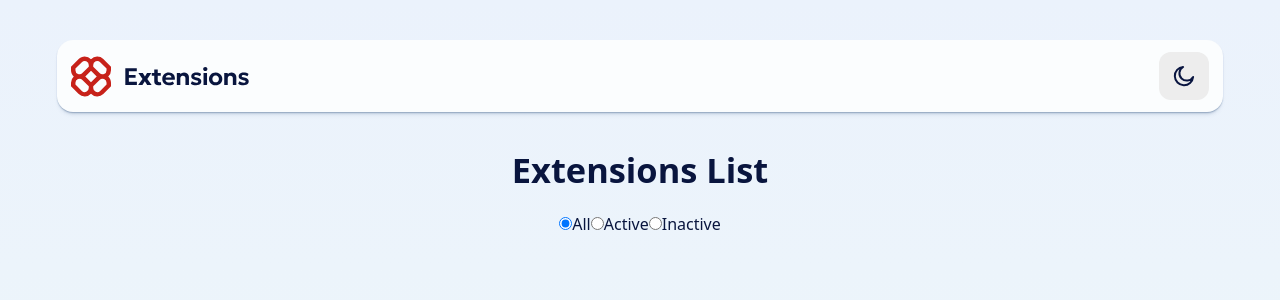
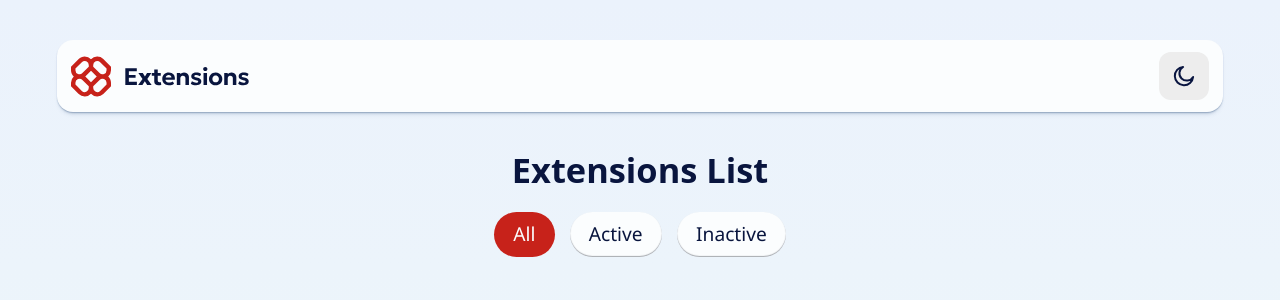
Before and after one commit to CodingWithJiro/frontend-mentor-browser-extension-manager, a React (Vite) app: page / in a window 1280 px wide. Shown: the top 300 px of the page. Built offline with nearby package versions, Linux system fonts and the light colour scheme.

Commit message:
feat(styles): add conditional styling to each buttons based on focus, hover, and active states in ExtensionsFilter

```diff
--- a/src/components/ExtensionsFilter.jsx
+++ b/src/components/ExtensionsFilter.jsx
@@ -2,25 +2,22 @@ const ExtensionsFilter = ({ filter, setFilter }) => {
   const FILTERS = ["all", "active", "inactive"];
 
   return (
-    <fieldset>
-      <legend className="sr-only">Filter extensions</legend>
-
+    <ul className="flex gap-3.75">
       {FILTERS.map((value) => {
         const capitalizedValue = value[0].toUpperCase() + value.slice(1);
         return (
-          <label key={value}>
-            <input
-              type="radio"
-              name="status"
-              value={value}
-              onChange={() => setFilter(value)}
-              checked={filter === value}
-            />
-            {capitalizedValue}
-          </label>
+          <li key={value}>
+            <button
+              type="button"
+              onClick={() => setFilter(value)}
+              className={`cursor-pointer rounded-full px-[1em] py-[0.425em] font-(family-name:--FF) text-[1.2rem] font-normal focus-visible:outline-2 focus-visible:outline-offset-3 focus-visible:outline-(--COLOR-OUTLINE-PRIMARY) ${filter === value ? "bg-(--COLOR-BG-CARD-SECONDARY-ACTIVE) text-(--COLOR-TEXT-PRIMARY-ACTIVE) hover:bg-(--COLOR-BG-CARD-SECONDARY-ACTIVE-EMPHASIS) focus-visible:bg-(--COLOR-BG-CARD-SECONDARY-ACTIVE-EMPHASIS) " : "border-(--BORDER-CARD-PRIMARY) bg-(--COLOR-BG-CARD-SECONDARY) text-(--COLOR-TEXT-PRIMARY) shadow-(--SHADOW-CARD-SECONDARY) hover:bg-(--COLOR-BG-CARD-SECONDARY-HOVER) focus-visible:bg-(--COLOR-BG-CARD-SECONDARY-HOVER)"}`}
+            >
+              {capitalizedValue}
+            </button>
+          </li>
         );
       })}
-    </fieldset>
+    </ul>
   );
 };
 
```
